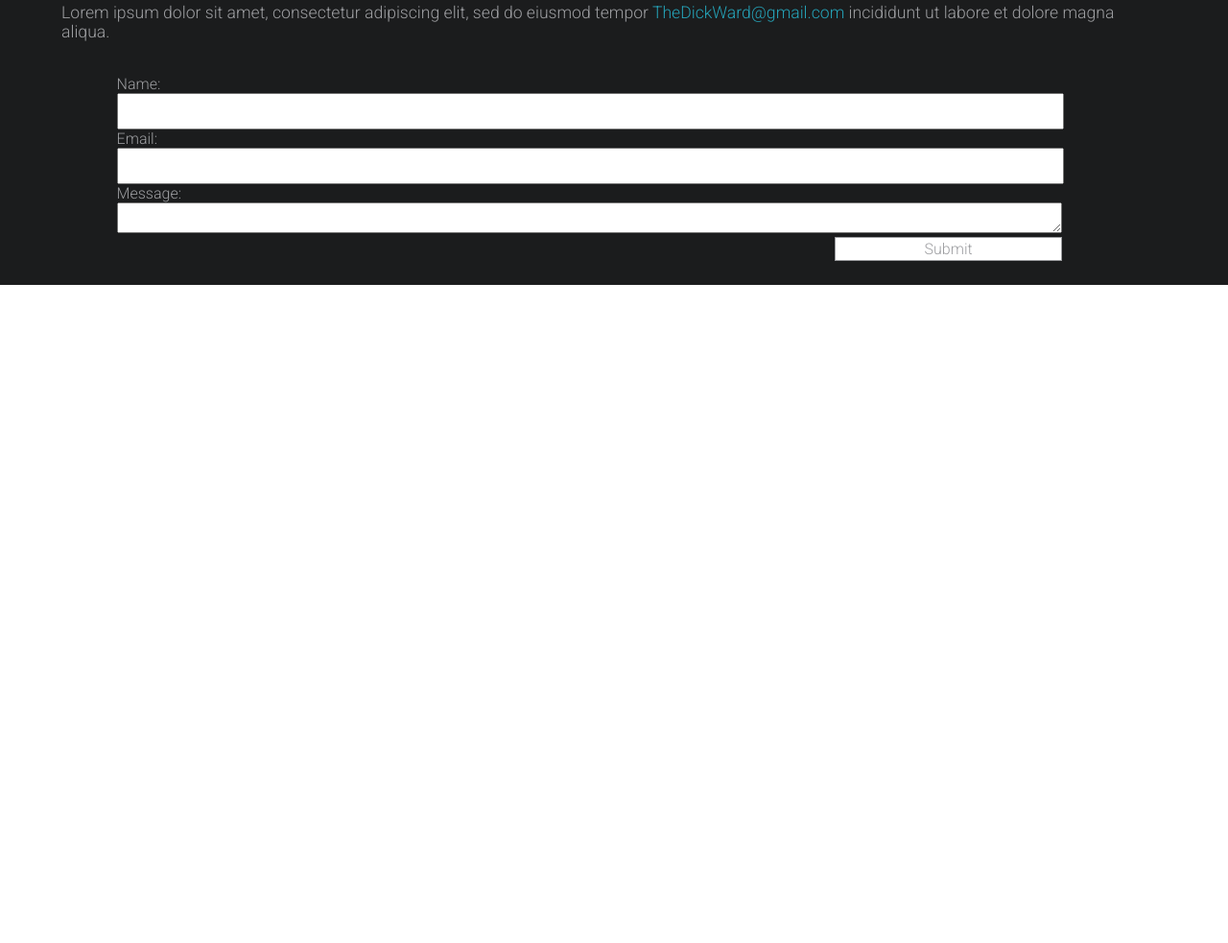
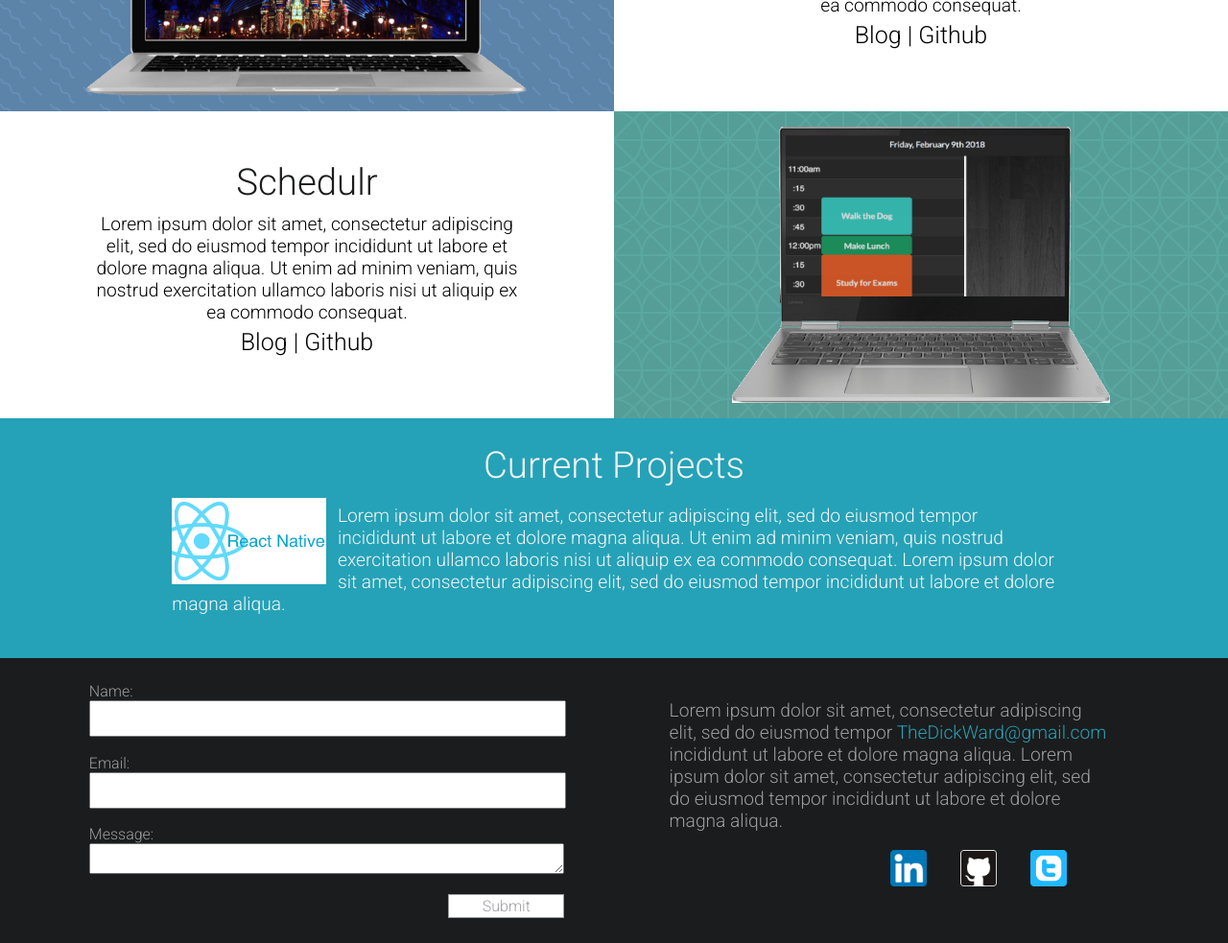
Before and after one commit to gonzodamus/portfoliov2, a plain HTML site: page src/index.html in a window 1280 px wide. Shown: the part 1661-2644 px from the top of the page at 96% size. Before the commit the page ends 1958 px from the top, so only its background shows below. Drawn offline with Linux system fonts and the light colour scheme.

Commit message:
non-mobile layout done

```diff
--- a/src/index.css
+++ b/src/index.css
@@ -112,6 +112,7 @@ body,html{
   background-color: #fff;
   width: 95%;
   margin: auto;
+  margin-top: 2%;
   text-align: center;
 }
 .Description2{
@@ -119,6 +120,7 @@ body,html{
   background-color: #fff;
   width: 95%;
   margin: auto;
+  margin-top: 2%;
   text-align: center;
 }
 .Project2{
@@ -144,13 +146,14 @@ body,html{
   background-color: #fff;
   width: 95%;
   margin: auto;
+  margin-top: 2%;
   text-align: center;
 }
 .DescriptionHeader{
   text-align: center;
   font-size: 2em;
   color: #1B1C1D;
-  margin-bottom: 20px;
+  margin-bottom: 10px;
 }
 .DescriptionLinks{
   margin-top: 5px;
@@ -170,12 +173,20 @@ body,html{
 .CurrentProjects > div{
   color: #F5F5F7
 }
+.CurrentProjects > img{
+  width: 60%;
+  float: right;
+  margin: 2px;
+}
 .Contact{
   background-color: #1B1C1D;
   color: #9C9DA0;
   padding: 2% 5% 2% 5%;
 }
 .ContactInfo{
+  grid-area: text;
+  width: 80%;
+  margin: auto;
   margin-bottom: 3%;
   margin-top: 3%;
   font-size: 1.1em;
@@ -183,10 +194,24 @@ body,html{
 .Email{
   color: #25A2B7;
 }
+.ContactImages{
+  width: 40%;
+  display: flex;
+  margin-left: 50%;
+  justify-content: space-between;
+}
+.ContactImages > a > img{
+  margin-top: 1em;
+  height: 2em;
+}
+.ContactForm{
+  grid-area: form;
+}
 .Input{
   width: 85%;
   margin-left: 5%;
   margin-right: 10%;
+  margin-bottom: 3%;
   height: 2em;
   font-size: 1em;
 }
@@ -212,7 +237,6 @@ body,html{
       "Project2 Description2"
       "Description3 Project3";
     }
-
     .Navbar{
       height: 4vh;
       background-color: #F5F5F7;
@@ -221,7 +245,6 @@ body,html{
       display: flex;
       justify-content: space-around;
     }
-
     .Link {
       color: #25A2B7;
       text-decoration: underline;
@@ -251,7 +274,6 @@ body,html{
       "Project2 Description2"
       "Description3 Project3";
     }
-
     .Navbar{
       height: 2.5em;
       background-color: #F5F5F7;
@@ -260,23 +282,91 @@ body,html{
       display: flex;
       justify-content: flex-end;
     }
-
     .Link {
       color: #25A2B7;
       text-decoration: underline;
       font-size: 1.5em;
       margin-right: 1.5em;
     }
-    /* .SplashText{
+    .SplashText{
       position: absolute;
-      top: 10em;
       right: 5em;
       text-align: right;
     }
     .Headline{
-      font-size: 10em;
+      font-size: 8em;
+    }
+    .Headline > hr {
+      width: 50%;
+      margin-left: 50%;
     }
     .Byline{
       font-size: 2em;
-    } */
+    }
+    .Splash{
+      height: 100vh;
+    }
+    .Splash > img{
+      height: 90%;
+      margin-left: 20px;
+    }
+    .Bio{
+      padding: 2% 10% 2% 10%;
+      font-size: 1.2em;
+      line-height: 1.4em;
+    }
+    .Quotes{
+
+    }
+    .QuotesText{
+      width: 50%;
+      margin-left: 30%;
+      font-size: 1.2em;
+    }
+    .Project1{
+      min-height: 20em;
+    }
+    .Project2{
+      min-height: 20em;
+    }
+    .Project3{
+      min-height: 20em;
+    }
+    .Description1{
+    width: 70%;
+    font-size: 1.2em;
+    margin-top: 8%;
+    }
+    .Description2{
+    width: 70%;
+    font-size: 1.2em;
+    margin-top: 8%;
+    }
+    .Description3{
+    width: 70%;
+    font-size: 1.2em;
+    margin-top: 8%;
+    }
+    .CurrentProjects{
+      font-size: 1.2em;
+    }
+    .CurrentProjects > p{
+      width: 80%;
+      margin-left: 10%;
+    }
+    .CurrentProjects > img{
+      max-height: 14%;
+      max-width: 14%;
+      float: left;
+      margin-left: 10%;
+      margin-right: 1%;
+    }
+    .Contact{
+      display: grid;
+      grid-template-columns: 1fr 1fr;
+      grid-template-areas: "form text"
+    }
+    .ContactInfo{
+      font-size: 1.2em;
+    }
 }
--- a/src/index.html
+++ b/src/index.html
@@ -32,7 +32,7 @@
     </div>
     <div class="Quotes">
       <div class="QuotesText">“Duis aute irure dolor in reprehenderit in voluptate velit esse cillum dolore eu fugiat nulla pariatur. Excepteur sint occaecat cupidatat non proident, sunt in culpa qui officia deserunt mollit anim id est laborum.”
-
+        <br>
         <span>- Wayne Gretzky</span>
       </div>
     </div>
@@ -64,13 +64,19 @@
     </div>
     <div class="CurrentProjects">
       <div class="DescriptionHeader">Current Projects </div>
-    Lorem ipsum dolor sit amet, consectetur adipiscing elit, sed do eiusmod tempor incididunt ut labore et dolore magna aliqua. Ut enim ad minim veniam, quis nostrud exercitation ullamco laboris nisi ut aliquip ex ea commodo consequat. Lorem ipsum dolor sit amet, consectetur adipiscing elit, sed do eiusmod tempor incididunt ut labore et dolore magna aliqua.
+      <img src="images/Native.png"/>
+      <p>Lorem ipsum dolor sit amet, consectetur adipiscing elit, sed do eiusmod tempor incididunt ut labore et dolore magna aliqua. Ut enim ad minim veniam, quis nostrud exercitation ullamco laboris nisi ut aliquip ex ea commodo consequat. Lorem ipsum dolor sit amet, consectetur adipiscing elit, sed do eiusmod tempor incididunt ut labore et dolore magna aliqua.</p>
   </div>
     <div class="Contact">
       <div class="ContactInfo">
-        Lorem ipsum dolor sit amet, consectetur adipiscing elit, sed do eiusmod tempor <span class="Email">TheDickWard@gmail.com</span> incididunt ut labore et dolore magna aliqua.
+        Lorem ipsum dolor sit amet, consectetur adipiscing elit, sed do eiusmod tempor <span class="Email">TheDickWard@gmail.com</span> incididunt ut labore et dolore magna aliqua. Lorem ipsum dolor sit amet, consectetur adipiscing elit, sed do eiusmod tempor incididunt ut labore et dolore magna aliqua.
+      <div class="ContactImages">
+        <a href="https://www.linkedin.com/in/dick-ward/"><img src="images/Linkedin.png" /></a>
+        <a href="https://www.github.com/gonzodamus/"><img src="images/Github.png" /></a>
+        <a href="https://www.twitter.com/thedickward"><img src="images/Twitter.png" /></a>
       </div>
-      <div  class="ContactForm">
+    </div>
+      <div class="ContactForm">
         <form>
           <label class="Label"> Name:
             <br>
```
Also changed, not shown: src/images/Github.png (added), src/images/Linkedin.png (added), src/images/Native.png (added), src/images/Twitter.png (added), 2 other files.
